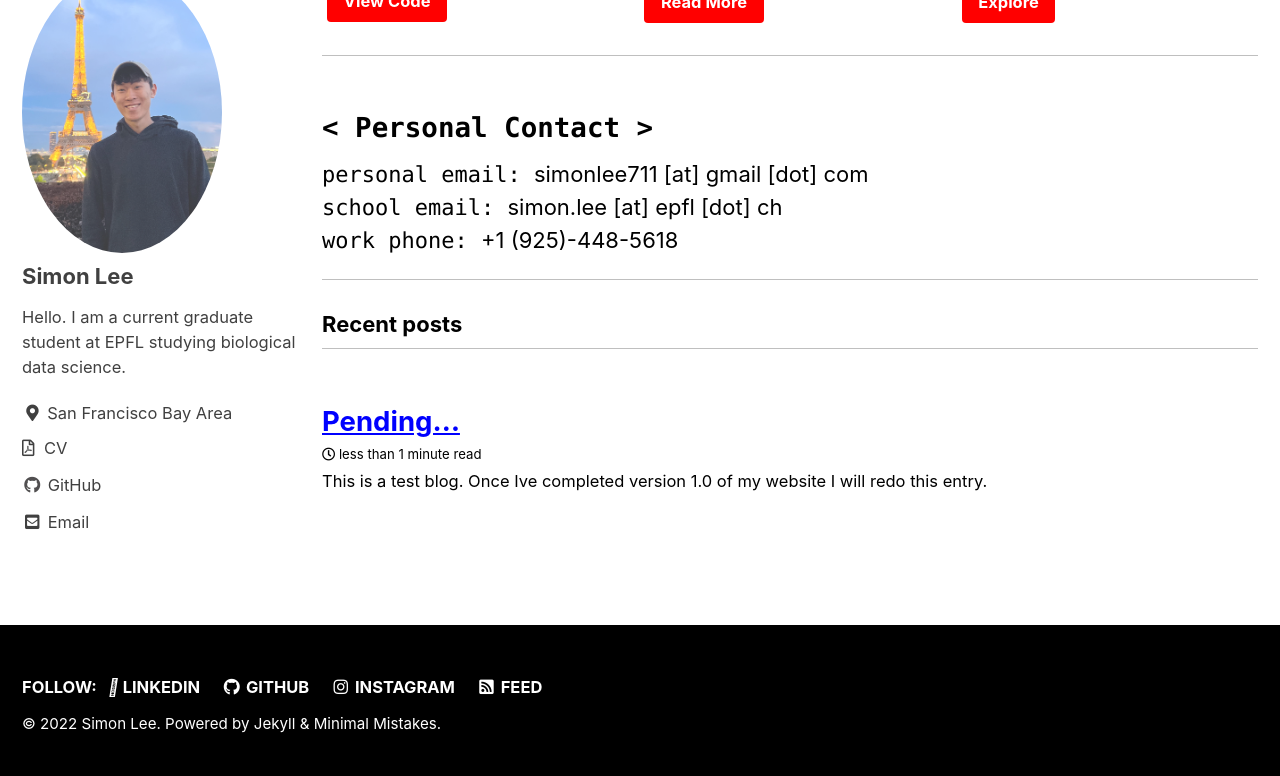
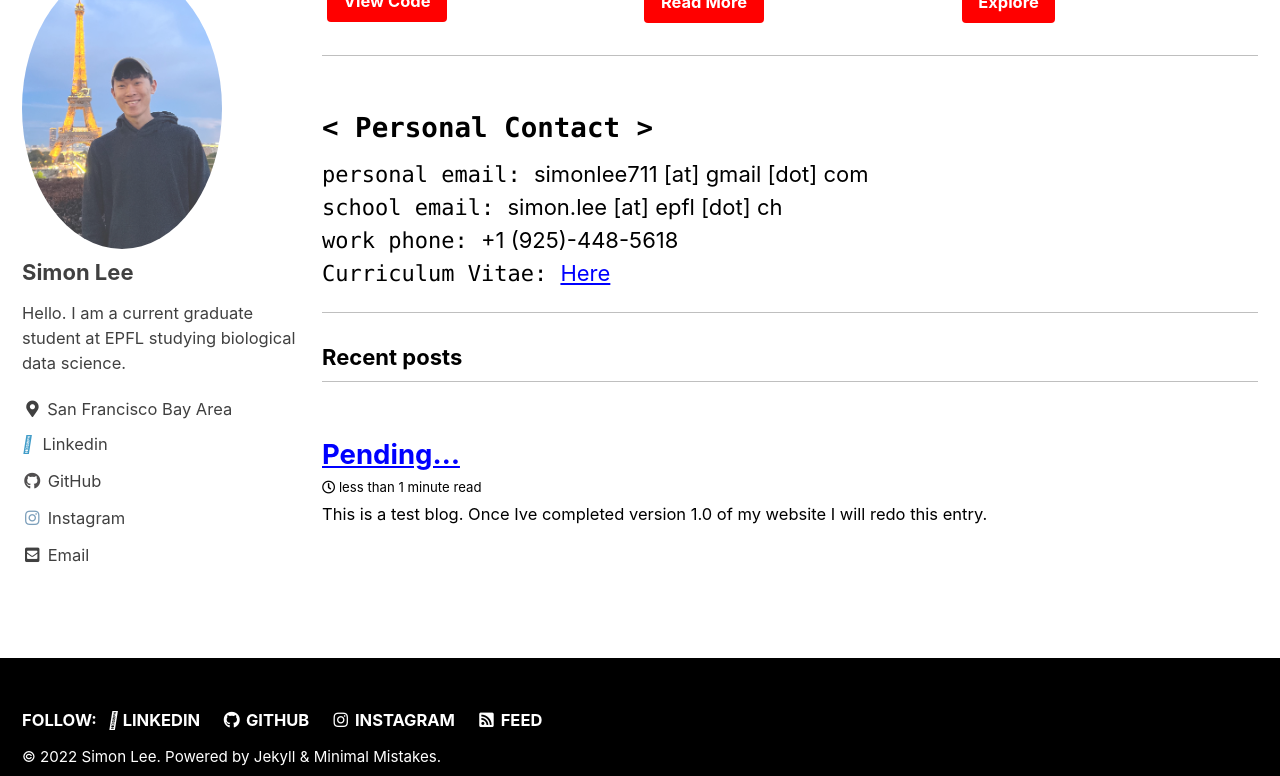
Before and after one commit to Simonlee711/Simonlee711.github.io, a Jekyll site: the page built from index.html, in a window 1280 px wide and 900 px high, scrolled down 1555 px, cut to the strip 0-776 px from the top of the window. Built offline with Jekyll 4.4.1, drawn with Linux system fonts in a browser that asks for light colours; cached includes are drawn as plain includes; the list of posts is cut into pages by our own code.

Commit message:
updating urls

```diff
--- a/_config.yml
+++ b/_config.yml
@@ -113,10 +113,10 @@ author:
   links:
     - label: "  Linkedin"
       icon: "fa-brands fa-linkedin-in"
-      #url: "https://www.linkedin.com/in/simon-lee-307ba4172/"
+      url: "https://www.linkedin.com/in/simon-lee-307ba4172/"
     - label: "   CV"
       icon: "far fa-file-pdf"
-      url: "https://Simonlee711.github.io/files/Curriculum%20Vitae.pdf"
+      #url: "https://Simonlee711.github.io/files/Curriculum%20Vitae.pdf"
     - label: "Facebook"
       icon: "fab fa-fw fa-facebook-square"
       # url: "https://facebook.com/"
@@ -125,7 +125,7 @@ author:
       url: "https://github.com/Simonlee711"
     - label: "Instagram"
       icon: "fab fa-fw fa-instagram"
-      #url: "https://www.instagram.com/simonlee.a/"
+      url: "https://www.instagram.com/simonlee.a/"
     - label: "Email"
       icon: "fas fa-fw fa-envelope-square"
       url: "mailto:simonlee711@gmail.com"
--- a/index.html
+++ b/index.html
@@ -56,4 +56,6 @@ feature_row:
 
 <code>work phone: </code> +1 (925)-448-5618 </br>
 
+<code>Curriculum Vitae: </code> <a href="https://Simonlee711.github.io/files/Curriculum%20Vitae.pdf">Here</a></code>
+
 <hr>
```
